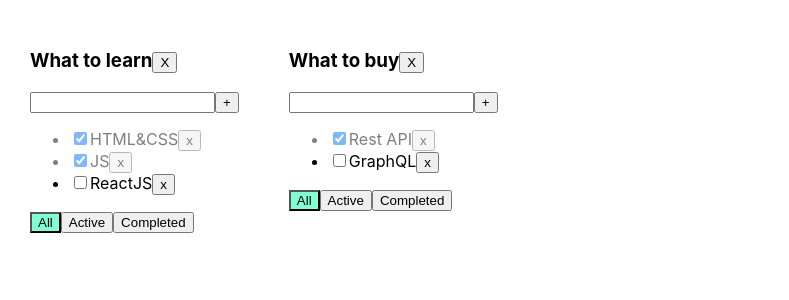
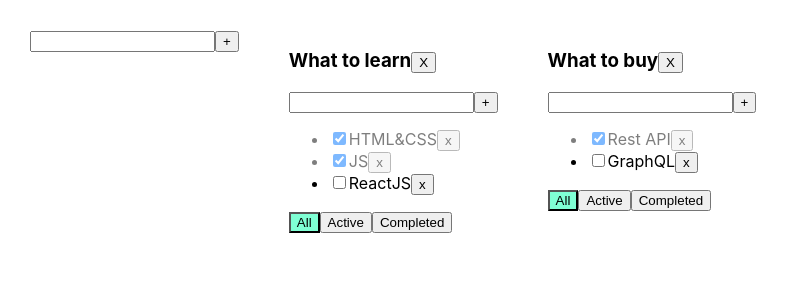
Before and after one commit to dktwho/self-practice2, a React (Create React App) app: page / in a window 1280 px wide. Shown: the top 300 px of the page, without its empty margins (0-789 px from the left). Built offline with nearby package versions, Linux system fonts and the light colour scheme.

Commit message:
fixed addTask, create middleware callback addTaskHandler where give one more needed args

```diff
--- a/src/AddItemForm.tsx
+++ b/src/AddItemForm.tsx
@@ -1,8 +1,8 @@
 import React, {ChangeEvent, KeyboardEvent, useState} from 'react';
 
 type PropsType = {
-    addTask: (title: string, todoListId: string) => void
-    todoListId: string
+    callback: (title: string) => void
+
 }
 export const AddItemForm = (props: PropsType) => {
     let [title, setTitle] = useState("")
@@ -10,7 +10,7 @@ export const AddItemForm = (props: PropsType) => {
 
     const addTask = () => {
         if (title.trim() !== "") {
-            props.addTask(props.todoListId, title.trim());
+            props.callback(title.trim());
             setTitle("");
         } else {
             setError("Title is required");
--- a/src/App.tsx
+++ b/src/App.tsx
@@ -2,6 +2,7 @@ import React, {useState} from 'react';
 import './App.css';
 import {TaskType, Todolist} from './Todolist';
 import {v1} from 'uuid';
+import {AddItemForm} from "./AddItemForm";
 
 export type FilterValuesType = "all" | "active" | "completed";
 export type TodoListsType = {
@@ -88,8 +89,14 @@ function App() {
         delete tasks[todoListId]
     }
 
+    function addTodoList  (title: string)  {
+        let newTodolist = {id: v1(), title: title}
+        setTodoLists([newTodolist,...todoLists])
+    }
+
     return (
         <div className="App">
+            <AddItemForm callback={addTodoList}  />
             {todoLists.map(tl => {
                 let tasksForTodolist = tasks[tl.id].data;
                 if (tasks[tl.id].filter === "active") {
--- a/src/Todolist.tsx
+++ b/src/Todolist.tsx
@@ -45,6 +45,10 @@ export function Todolist(props: PropsType) {
     //     }
     // }
 
+    const addTaskHandler = (title: string) => {
+        props.addTask(props.todoListId, title)
+    }
+
     const removeTodoListHandler = () => {
         props.removeTodoList(props.todoListId)
     }
@@ -59,8 +63,9 @@ export function Todolist(props: PropsType) {
             <button onClick={removeTodoListHandler}>X</button>
         </h3>
 
+
         <div>
-            <AddItemForm addTask={props.addTask} todoListId={props.todoListId}/>
+            <AddItemForm callback={addTaskHandler} />
             {/*<input value={title}*/}
             {/*       onChange={onChangeHandler}*/}
             {/*       onKeyPress={onKeyPressHandler}*/}
```
